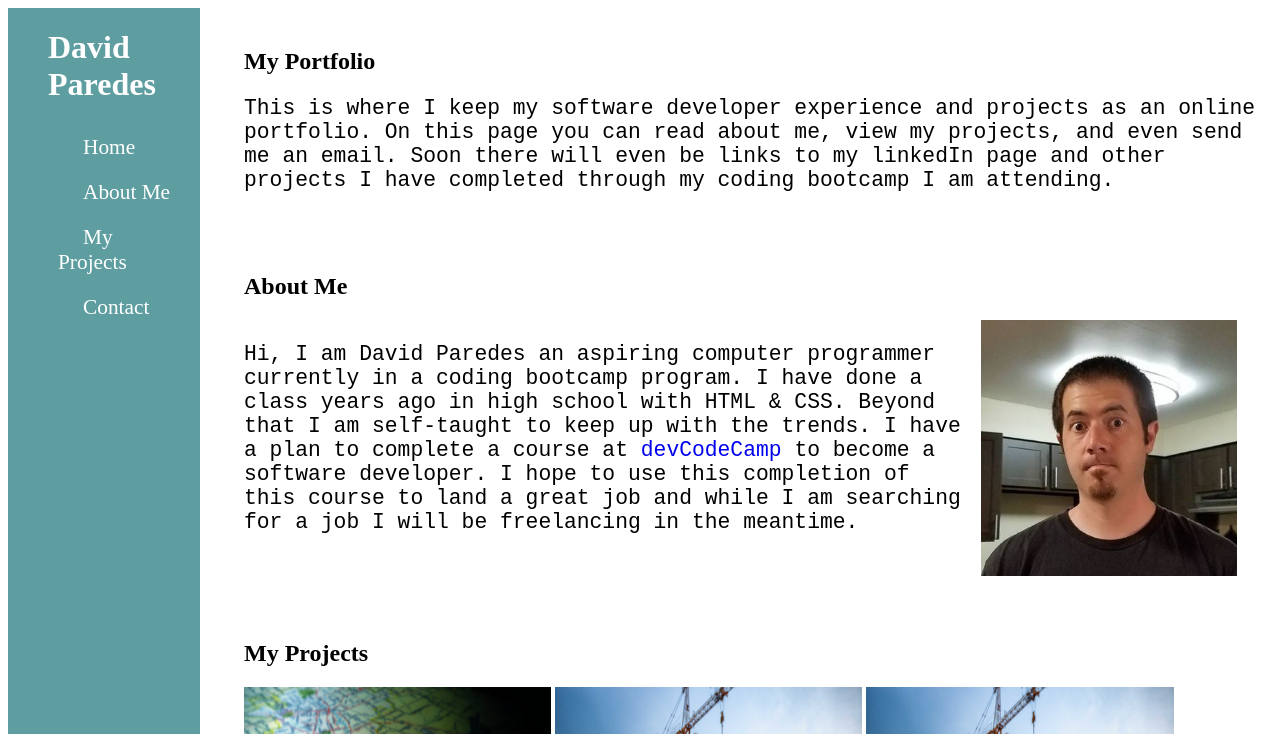
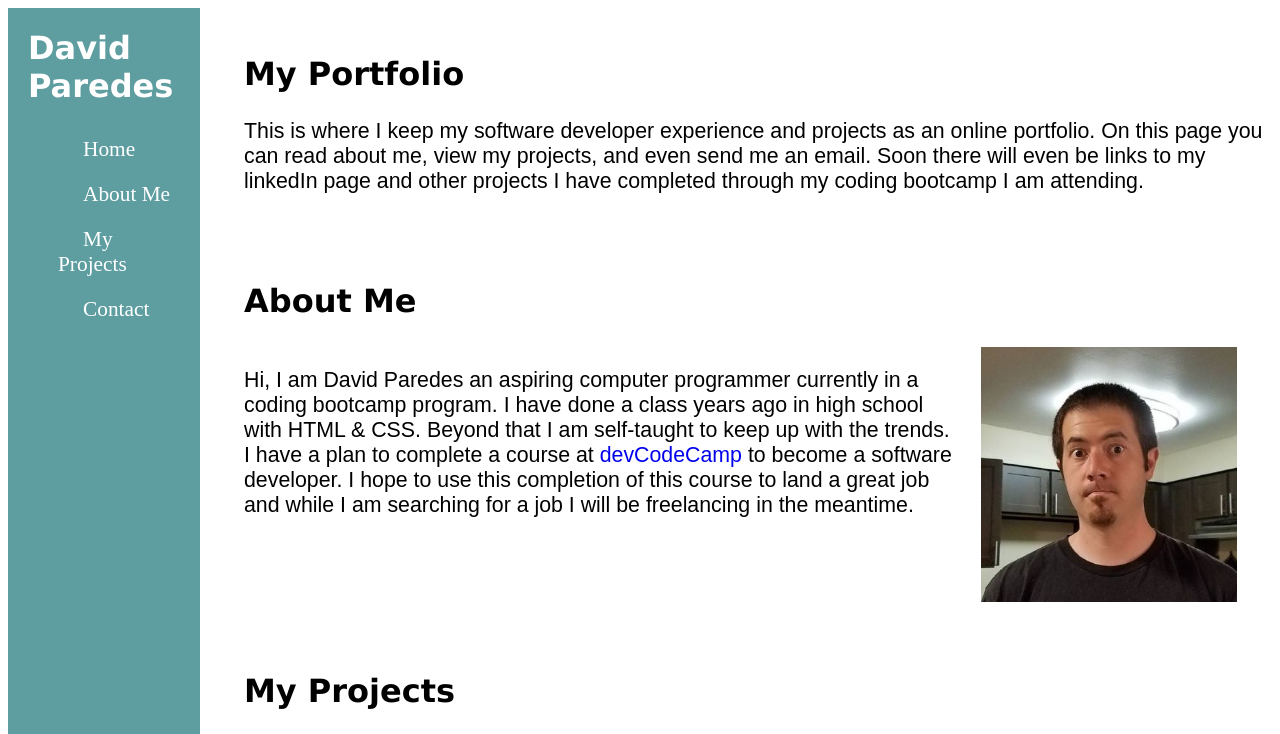
Before and after one commit to DaveyCrockett/DaveyCrockett.github.io, a plain HTML site: page index.html in a window 1280 px wide. Shown: the top 734 px of the page. Drawn offline with Linux system fonts and the light colour scheme.

Commit message:
Font Update

```diff
--- a/css/portfolio.css
+++ b/css/portfolio.css
@@ -40,8 +40,9 @@ section {
 
 h1 {
     text-align: left;
-    margin-left: 40px;
+    margin-left: 20px;
     color: white;
+    font-family:'Lucida Sans', 'Lucida Sans Regular', 'Lucida Grande', 'Lucida Sans Unicode', Geneva, Verdana, sans-serif;
 
 }
 #devCodeCamp_link {
@@ -52,7 +53,7 @@ h1 {
 }
 p {
     font-size: 16pt;
-    font-family: 'Courier New', Courier, monospace;
+    font-family: sans-serif;
 }
 #projects_links li {
     padding-bottom: 10px;
@@ -136,6 +137,10 @@ p {
 }
 #topLink{
     margin-left: 525px;
+}
+h2 {
+    font-family:'Lucida Sans', 'Lucida Sans Regular', 'Lucida Grande', 'Lucida Sans Unicode', Geneva, Verdana, sans-serif;
+    font-size: 24pt;
 }
 @media screen and (max-width: 1024px){
     header {
--- a/index.html
+++ b/index.html
@@ -34,7 +34,7 @@
                 <div class="container">
                   <img src="images/DayTripGenerator.jpg" alt="Map with toy biplane." class="projectImages"/>
                   <div class="overlay" id="removeOverlay">
-                      <a href="https://github.com/DaveyCrockett/DaytripGenerator_proj" class="individualProject_links" target="_blank">Day Trip Generator (JavaScript)</a>
+                      <a href="https://github.com/DaveyCrockett/DaytripGenerator_proj" class="individualProject_links" target="_blank">Day Trip Generator<br>(JavaScript)</a>
                   </div>
                 </div>
 
```
